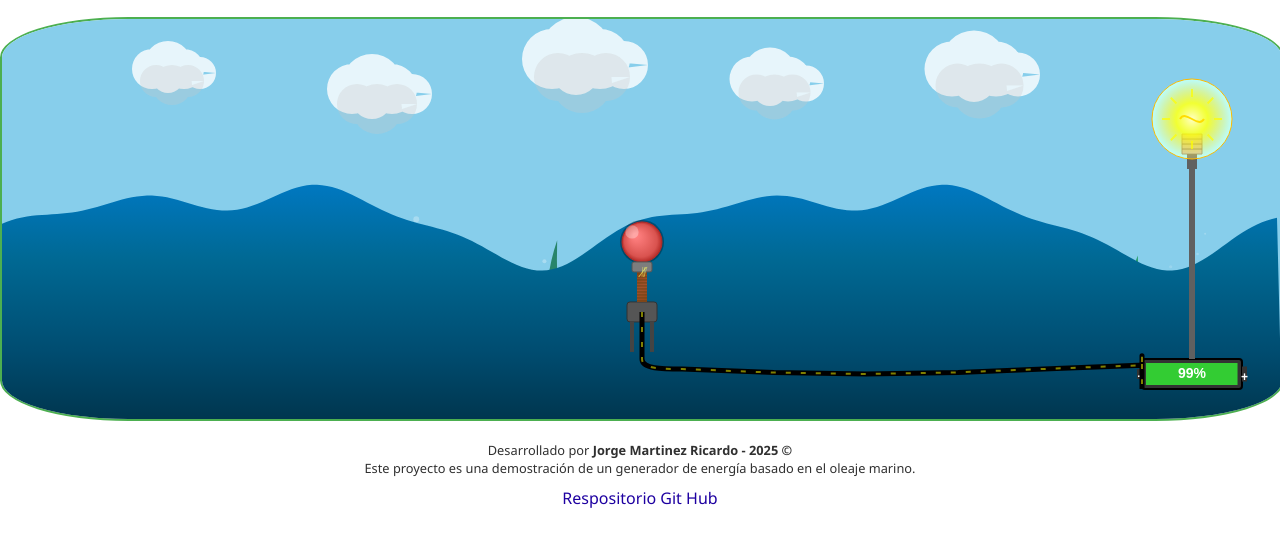
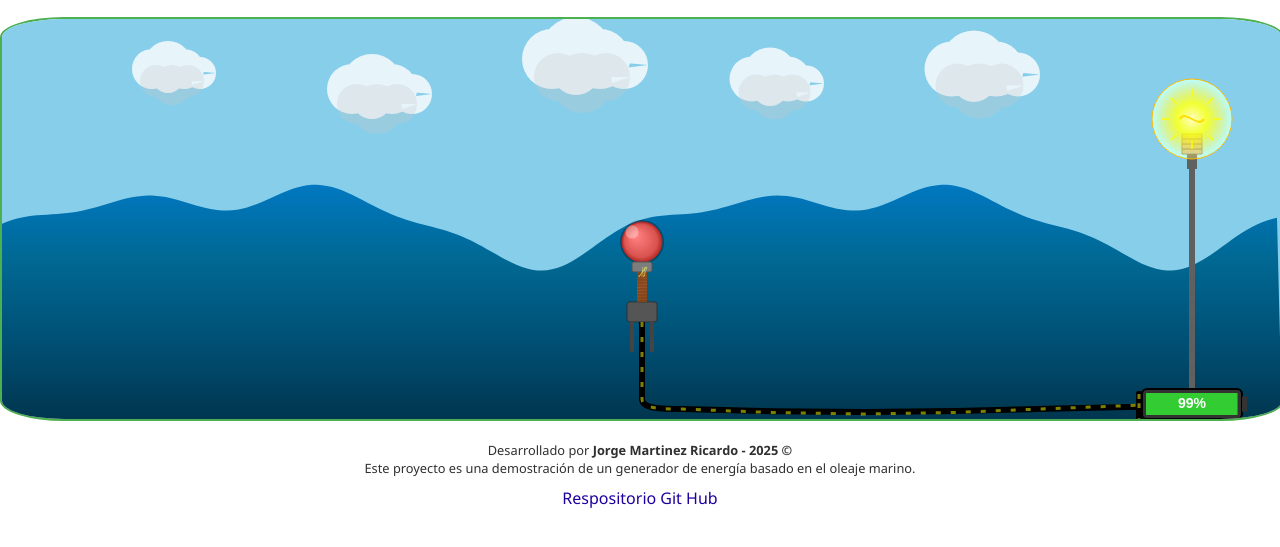
Before and after one commit to JoLuuMtz/Simulador-de-sistemas-de-generador-de-energia-apartir-del-oleaje-marino-, a plain HTML site: page index.html in a window 1280 px wide. Shown: the part 193-740 px from the top of the page. Drawn offline with Linux system fonts and the light colour scheme; some packages are replaced by stand-ins of ours; a script that the page names is missing.

Commit message:
Cambio de posicion de la bateria simulando el suelo y el cable

```diff
--- a/app.js
+++ b/app.js
@@ -1,3 +1,8 @@
+
+
+
+
+
 // Obtiene una referencia al elemento canvas del HTML con id 'waveCanvas'
 const canvas = document.getElementById('waveCanvas');
 // Obtiene el contexto 2D del canvas, necesario para dibujar en él
@@ -26,6 +31,8 @@ const coil = { x: floater.x, y: floater.y + 30, width: 10, height: 30 };
 // Objeto que representa la batería
 const battery = { x: canvas.width - 140, y: 340, width: 100, height: 30 };
 
+let offset = 0; // Controla el desplazamiento de la corriente
+
 // Agrega un evento para cambiar la altura de las olas según la posición vertical del mouse
 // Mayor altura cuando el mouse está en la parte inferior de la pantalla
 
@@ -37,13 +44,12 @@ const battery = { x: canvas.width - 140, y: 340, width: 100, height: 30 };
 document.getElementById('stopWave').addEventListener('click', () => {
     isWaveActive = false;
 
-    if(isWaveActive === false) {
+    if (isWaveActive === false) {
         canvas.removeEventListener('mousemove', (event) => {
             waveHeight = Math.max(10, Math.min(60, event.clientY / 10));
         });
     }
     waveHeight = 0; // Detiene la ola visualmente
-
 
 
 });
@@ -53,7 +59,7 @@ document.getElementById('startWave').addEventListener('click', () => {
     isWaveActive = true;
 
     //
-    if (isWaveActive === true ) {
+    if (isWaveActive === true) {
         canvas.addEventListener('mousemove', (event) => {
             waveHeight = Math.max(10, Math.min(60, event.clientY / 10));
         });
@@ -82,7 +88,7 @@ function drawWave() {
     const waterLevel = canvas.height / 2;
 
     // Dibuja el fondo marino (suelo del mar)
-    drawSeafloor(waterLevel);
+
 
     // Crea un gradiente lineal vertical para el agua, colores más realistas
     let gradient = ctx.createLinearGradient(0, waterLevel - waveHeight, 0, canvas.height);
@@ -126,152 +132,10 @@ function drawWave() {
 
 }
 
-function drawSeafloor(waterLevel) {
-    // Crea un gradiente para el suelo marino
-    const seafloorGradient = ctx.createLinearGradient(0, waterLevel, 0, canvas.height);
-    seafloorGradient.addColorStop(0, "#5D4037"); // Marrón medio para la parte superior del suelo
-    seafloorGradient.addColorStop(1, "#3E2723"); // Marrón oscuro para la parte más profunda
-
-    // Altura del suelo marino (dejando espacio para el agua)
-    const seafloorHeight = canvas.height - waterLevel - 100;
-    const seafloorY = canvas.height - seafloorHeight;
-
-    // Dibuja el contorno base del fondo marino
-    ctx.beginPath();
-    ctx.moveTo(0, seafloorY);
-
-    // Crea un perfil irregular para el fondo
-    for (let x = 0; x < canvas.width; x += 20) {
-        // Usa una función sinusoidal con ruido para crear variaciones en la altura
-        const variation = 15 * Math.sin(x / 80) + Math.random() * 10 - 5;
-        ctx.lineTo(x, seafloorY + variation);
-    }
-
-    // Completa el camino hasta las esquinas inferiores
-    ctx.lineTo(canvas.width, canvas.height);
-    ctx.lineTo(0, canvas.height);
-    ctx.closePath();
-
-    // Rellena con el gradiente
-    ctx.fillStyle = seafloorGradient;
-    ctx.fill();
-
-    // Añade detalles al fondo marino (rocas, algas, etc.)
-    drawSeafloorDetails(seafloorY);
-
-    // Dibuja una plataforma para la batería en el fondo marino
-    drawBatteryPlatform(seafloorY);
-}
-
-// Función para dibujar la plataforma donde se colocará la batería
-function drawBatteryPlatform(seafloorY) {
-    // Posición de la plataforma alineada con la batería
-    const platformX = battery.x - 20;
-    const platformWidth = battery.width + 40;
-    const platformHeight = 15;
-
-    // La plataforma debe estar ligeramente elevada del suelo marino
-    const platformY = seafloorY - platformHeight;
-
-    // Dibuja la estructura principal de la plataforma
-    ctx.fillStyle = "#8D6E63"; // Marrón más claro que el fondo marino
-    ctx.beginPath();
-    ctx.rect(platformX, platformY, platformWidth, platformHeight);
-    ctx.fill();
-
-    // Añade sombra para dar profundidad
-    ctx.fillStyle = "rgba(0, 0, 0, 0.2)";
-    ctx.beginPath();
-    ctx.rect(platformX, platformY + platformHeight - 2, platformWidth, 2);
-    ctx.fill();
-
-    // Añade algunos detalles a la plataforma
-    ctx.strokeStyle = "#5D4037";
-    ctx.lineWidth = 1;
-
-    // Líneas horizontales para detalles
-    for (let i = 1; i < 3; i++) {
-        ctx.beginPath();
-        ctx.moveTo(platformX, platformY + i * (platformHeight / 3));
-        ctx.lineTo(platformX + platformWidth, platformY + i * (platformHeight / 3));
-        ctx.stroke();
-    }
-
-    // Borde superior más claro
-    ctx.strokeStyle = "#A1887F";
-    ctx.beginPath();
-    ctx.moveTo(platformX, platformY);
-    ctx.lineTo(platformX + platformWidth, platformY);
-    ctx.stroke();
-
-    // Pilares de soporte
-    ctx.fillStyle = "#6D4C41";
-    ctx.fillRect(platformX + 10, platformY + platformHeight, 8, seafloorY + 10 - (platformY + platformHeight));
-    ctx.fillRect(platformX + platformWidth - 18, platformY + platformHeight, 8, seafloorY + 10 - (platformY + platformHeight));
-}
-
-// Función para añadir detalles al fondo marino
-function drawSeafloorDetails(seafloorY) {
-    // Dibuja algunas rocas
-    for (let i = 0; i < 15; i++) {
-        const rockX = Math.random() * canvas.width;
-        const rockY = seafloorY + Math.random() * 20;
-        const rockSize = 10 + Math.random() * 20;
-
-        ctx.fillStyle = `rgba(80, 70, 60, ${0.7 + Math.random() * 0.3})`;
-        ctx.beginPath();
-        ctx.arc(rockX, rockY, rockSize, 0, Math.PI * 2);
-        ctx.fill();
-    }
-
-    // Dibuja algunas plantas marinas (algas)
-    for (let i = 0; i < 8; i++) {
-        const plantX = 100 + Math.random() * (canvas.width - 200);
-        const plantY = seafloorY;
-        const plantHeight = 30 + Math.random() * 50;
-        const plantWidth = 5 + Math.random() * 10;
-
-        // Color verde oscuro para las algas
-        ctx.fillStyle = `rgba(0, ${100 + Math.random() * 55}, ${50 + Math.random() * 30}, 0.7)`;
-
-        // Dibujar alga ondulante
-        ctx.beginPath();
-        ctx.moveTo(plantX, plantY);
-
-        // Punto de control para curva
-        let controlX = plantX + plantWidth / 2 + Math.sin(time * 2) * 10;
-        let controlY = plantY - plantHeight / 2;
-
-        // Punto final
-        let endX = plantX + Math.sin(time) * 15;
-        let endY = plantY - plantHeight;
-
-        ctx.quadraticCurveTo(controlX, controlY, endX, endY);
-        ctx.quadraticCurveTo(controlX + plantWidth, controlY, plantX + plantWidth, plantY);
-        ctx.closePath();
-        ctx.fill();
-    }
-
-    // Añadir partículas suspendidas en el agua
-    for (let i = 0; i < 50; i++) {
-        const particleX = Math.random() * canvas.width;
-        const particleY = canvas.height / 2 + Math.random() * (seafloorY - canvas.height / 2);
-        const particleSize = 1 + Math.random() * 2;
-
-        // Movimiento lento de las partículas
-        const offsetX = Math.sin(time + i) * 2;
-        const offsetY = Math.cos(time * 0.5 + i) * 1;
-
-        ctx.fillStyle = `rgba(255, 255, 255, ${0.1 + Math.random() * 0.2})`;
-        ctx.beginPath();
-        ctx.arc(particleX + offsetX, particleY + offsetY, particleSize, 0, Math.PI * 2);
-        ctx.fill();
-    }
-}
 
 
 
-// Función para dibujar nubes
+
 function drawClouds() {
     // Definir las nubes (posiciones fijas)
     const clouds = [
@@ -450,12 +314,12 @@ function generateEnergy() {
 // Dibuja la barra que muestra la cantidad de energía generada
 function drawEnergyBar() {
     // Posición de la batería en el canvas (ahora es un objeto global)
-    const batteryX = battery.x;
-    const batteryY = battery.y;
+    const batteryX = battery.x; // posicion en x de la batería
+    const batteryY = battery.y +  30; // posicion Y de la batería
     const batteryWidth = battery.width;
-    const batteryHeight = battery.height;
+    const batteryHeight = battery.height ;
     const tipWidth = 5;
-    const tipHeight = 15;
+    const tipHeight =15;
 
     // Dibuja el cuerpo principal de la batería (rectángulo con bordes redondeados)
     ctx.fillStyle = "#333"; // Color gris oscuro para el casco de la batería
@@ -464,7 +328,7 @@ function drawEnergyBar() {
 
     // Dibuja el cuerpo principal de la batería
     ctx.beginPath();
-    ctx.roundRect(batteryX, batteryY, batteryWidth, batteryHeight, 3);
+    ctx.roundRect(batteryX, batteryY, batteryWidth, batteryHeight, 5);
     ctx.fill();
     ctx.stroke();
 
@@ -479,8 +343,7 @@ function drawEnergyBar() {
     ctx.font = "bold 12px Arial";
     ctx.fillStyle = "white";
     ctx.textAlign = "center";
-    ctx.fillText("+", batteryX + batteryWidth + 2.5, batteryY + (batteryHeight / 2) + 4);
-    ctx.fillText("-", batteryX - 2.5, batteryY + (batteryHeight / 2) + 3);
+
 
     // Calcula el ancho del relleno en proporción a la energía actual
     const margin = 4; // Margen interior
@@ -514,19 +377,19 @@ function drawEnergyBar() {
 function drawWires() {
     // Determinar la altura del suelo marino
     const waterLevel = canvas.height / 2;
-    const seafloorY = canvas.height - 50; // Ajusta este valor según el dibujo del fondo marino
+    const seafloorY = canvas.height - 10; // Ajusta este valor según el dibujo del fondo marino
 
     // Cable desde la bobina hasta la batería
     ctx.strokeStyle = "black";
-    ctx.lineWidth = 5;
+    ctx.lineWidth = 6;
 
     // Punto de inicio en la bobina
     const startX = coil.x;
-    const startY = coil.y + coil.height + 10;
+    const startY = coil.y + coil.height + 20;
 
     // Punto final en la batería
-    const endX = canvas.width - 140;
-    const endY = 370; // Posición Y de la batería
+    const endX = canvas.width - 143;
+    const endY = 400; // Posición Y de la batería
 
     // Dibuja el cable principal
     ctx.beginPath();
@@ -549,7 +412,7 @@ function drawWires() {
 
     for (let i = 1; i <= segments; i++) {
         const segX = startX + 40 + segmentWidth * i;
-        const segY = seafloorY + Math.sin(i * 0.8) * 5; // Pequeña ondulación
+        const segY = seafloorY + Math.sin(i * 0.8) * 3; // Pequeña ondulación
         ctx.lineTo(segX, segY);
     }
 
@@ -564,8 +427,9 @@ function drawWires() {
 
     // Si hay suficiente energía, muestra efecto de corriente
     if (energy > 50) {
+
         ctx.strokeStyle = `rgba(255, 255, 0, ${(energy / 100) * 0.5})`;
-        ctx.lineWidth = 2;
+        ctx.lineWidth = 3;
         ctx.setLineDash([5, 10]);
 
         // Repite el mismo trazado para el efecto de energía
@@ -624,8 +488,6 @@ function drawAmbientLight() {
     }
 }
 
-
-
 // Dibuja el bombillo con un aspecto más realista
 function drawLightBulb() {
     const batteryX = canvas.width - 140;
@@ -662,7 +524,7 @@ function drawLightBulb() {
     ctx.fill();
 
     // Conexión directa con la batería (barra vertical)
-    ctx.fillRect(bulbX - 3, bulbY + bulbRadius + 30, 6, batteryY - (bulbY + bulbRadius + 30));
+    ctx.fillRect(bulbX - 3, bulbY + bulbRadius + 30, 6, batteryY - (bulbY + bulbRadius + 1));
 
     // Dibuja el vidrio de la bombilla
     ctx.beginPath();
--- a/style.css
+++ b/style.css
@@ -60,9 +60,8 @@ footer p {
 }
 
 canvas {
-    border-radius: 10%;
+    border-radius: 5%;
     border: 2px solid #4CAF50;
-    /* Green */
     margin: 20px auto;
     display: block;
 }
@@ -146,6 +145,34 @@ canvas {
     font-size: 16px;
     cursor: pointer;
     border-radius: 12px;
-    margin : 10px;
+    margin: 10px;
 
 }
+
+/* Responsive */
+@media screen and (max-width: 600px) {
+    .container {
+        flex-direction: column;
+        align-items: center;
+    }
+
+    .btn-instruccion,
+    .btn-explicacion,
+    .btn-start,
+    .btn-stop {
+        width: 100%;
+        margin: 10px 0;
+    }
+
+    .btn-instruccion {
+        margin-left: 0;
+    }
+
+    canvas {
+        width: 100%;
+        height: auto;
+    }
+
+
+
+}
```
